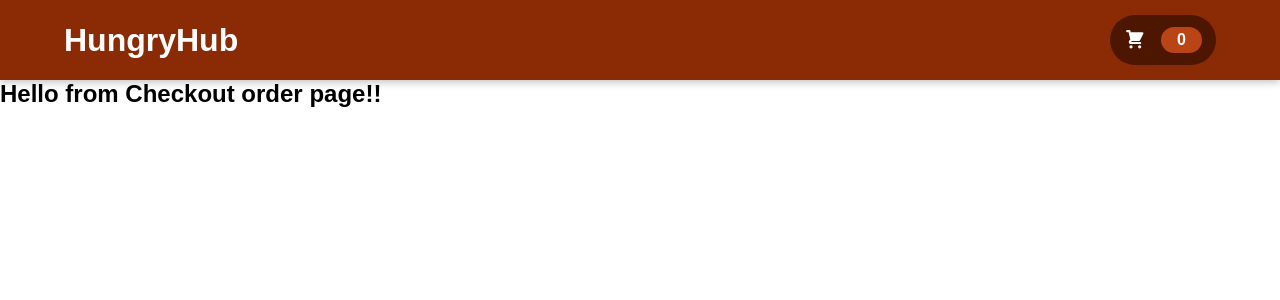
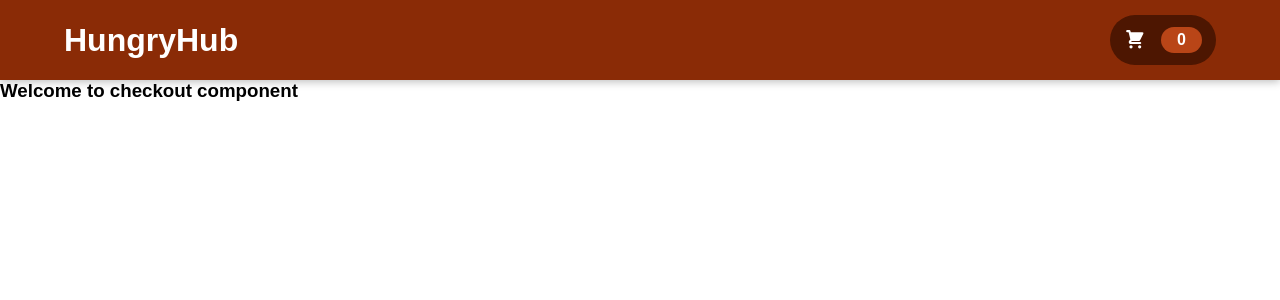
Before and after one commit to raihan2bd/hungry-hub, a React (Create React App) app: page /checkout in a window 1280 px wide. Shown: the top 300 px of the page. Built offline with nearby package versions, Linux system fonts and the light colour scheme.

Commit message:
Create checkout component

```diff
--- /dev/null
+++ b/src/components/Checkout/Checkout.js
@@ -0,0 +1,5 @@
+const Checkout = () => {
+  return <h3>Welcome to checkout component</h3>
+}
+
+export default Checkout;
--- a/src/pages/CheckoutPage.js
+++ b/src/pages/CheckoutPage.js
@@ -1,6 +1,8 @@
+import Checkout from '../components/Checkout/Checkout';
+
 const CheckoutPage = () => (
   <section>
-    <h2> Hello from Checkout order page!!</h2>
+    <Checkout />
   </section>
 );
 
```
